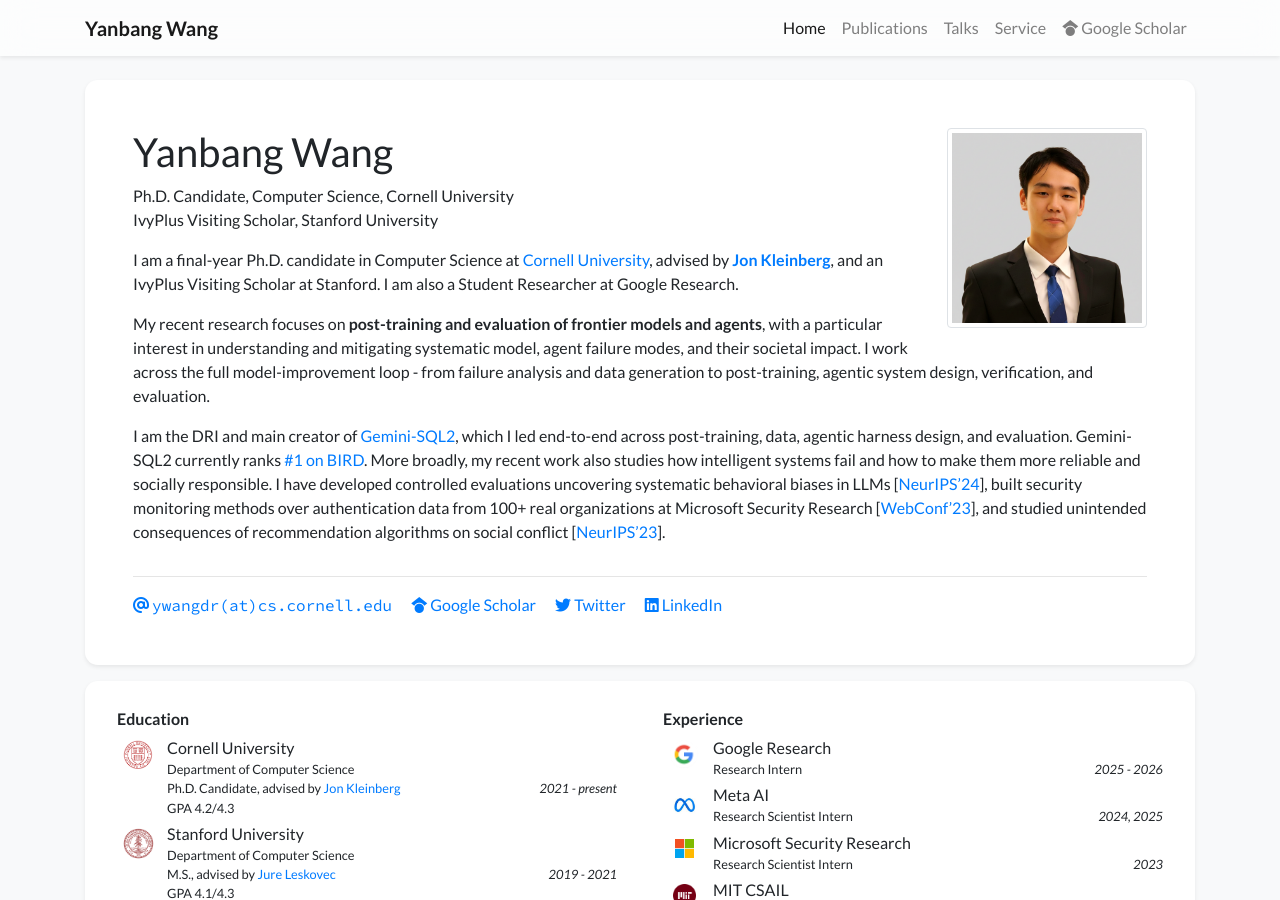
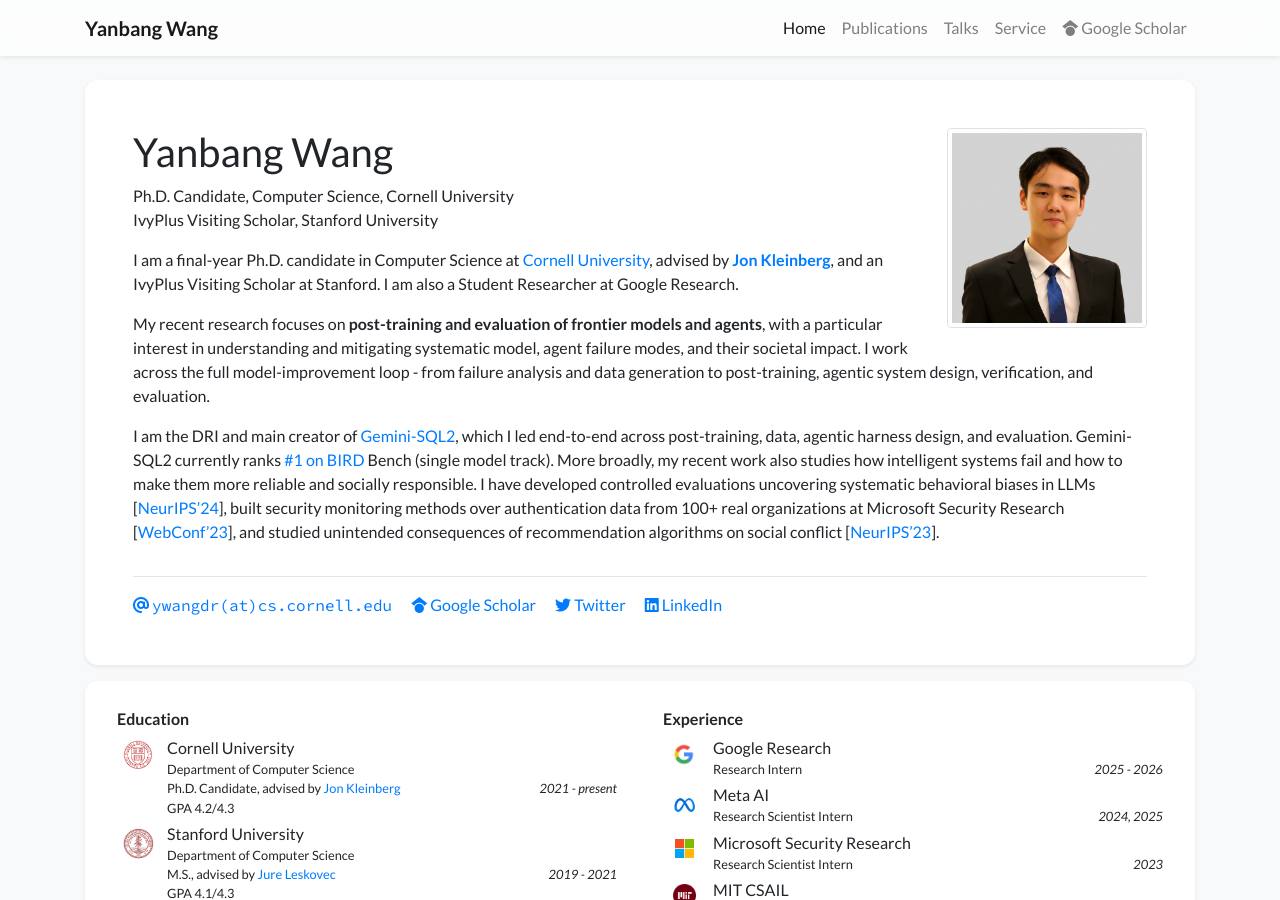
Before and after one commit to Abel0828/abel0828.github.io, a Jekyll site: the page built from index.html, in a window 1280 px wide and 900 px high. Built offline with Jekyll 4.4.1, drawn with Linux system fonts in a browser that asks for light colours; nearby versions of some CDN libraries; a style sheet for code colours, icons or effects is not loaded.

Commit message:
Clarify BIRD single model track in bio

```diff
--- a/_data/profile.yml
+++ b/_data/profile.yml
@@ -31,7 +31,7 @@ short_bio: >-
     I am the DRI and main creator of
     <a href="https://www.linkedin.com/posts/googleresearch_introducing-gemini-sql2-our-breakthrough-activity-7471241516003356672-wxOZ" target="_blank">Gemini-SQL2</a>,
     which I led end-to-end across post-training, data, agentic harness design, and evaluation.
-    Gemini-SQL2 currently ranks <a href="https://bird-bench.github.io/" target="_blank">#1 on BIRD</a>.
+    Gemini-SQL2 currently ranks <a href="https://bird-bench.github.io/" target="_blank">#1 on BIRD</a> Bench (single model track).
     More broadly, my recent work also studies how intelligent systems fail and how to make
     them more reliable and socially responsible. I have developed
     controlled evaluations uncovering systematic behavioral biases in LLMs
```
